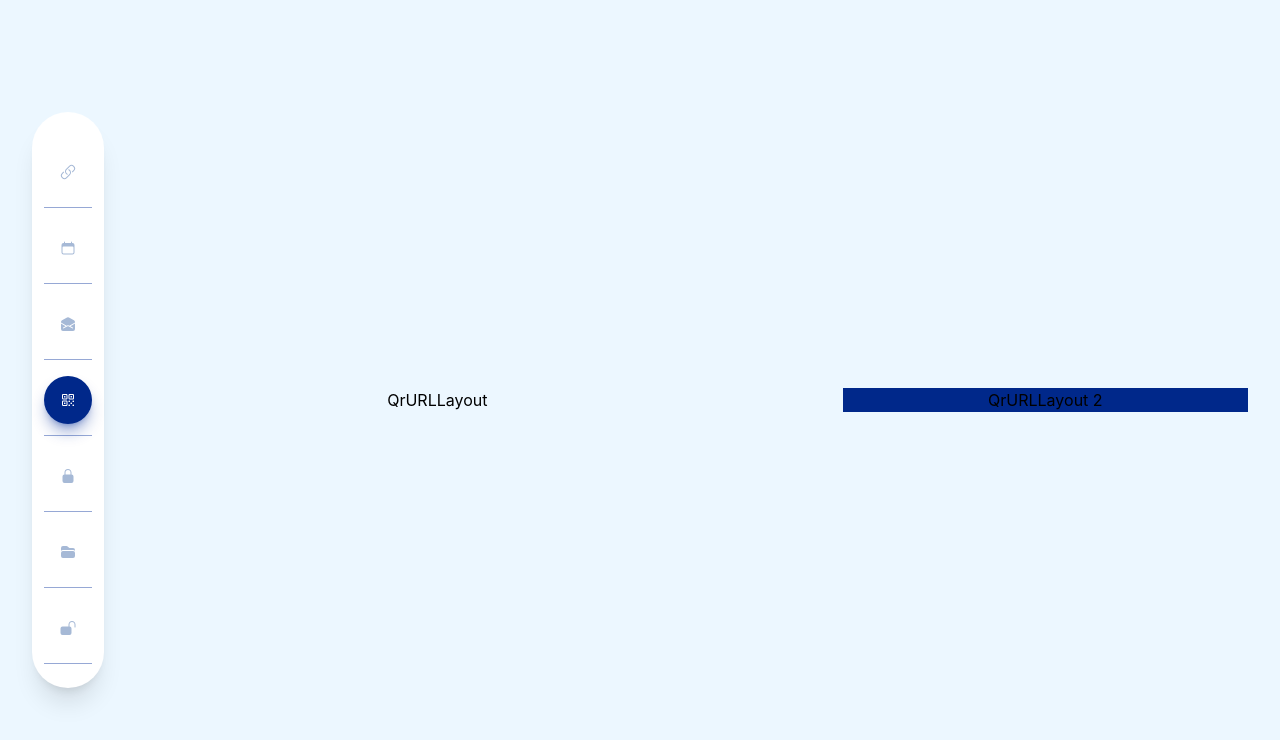
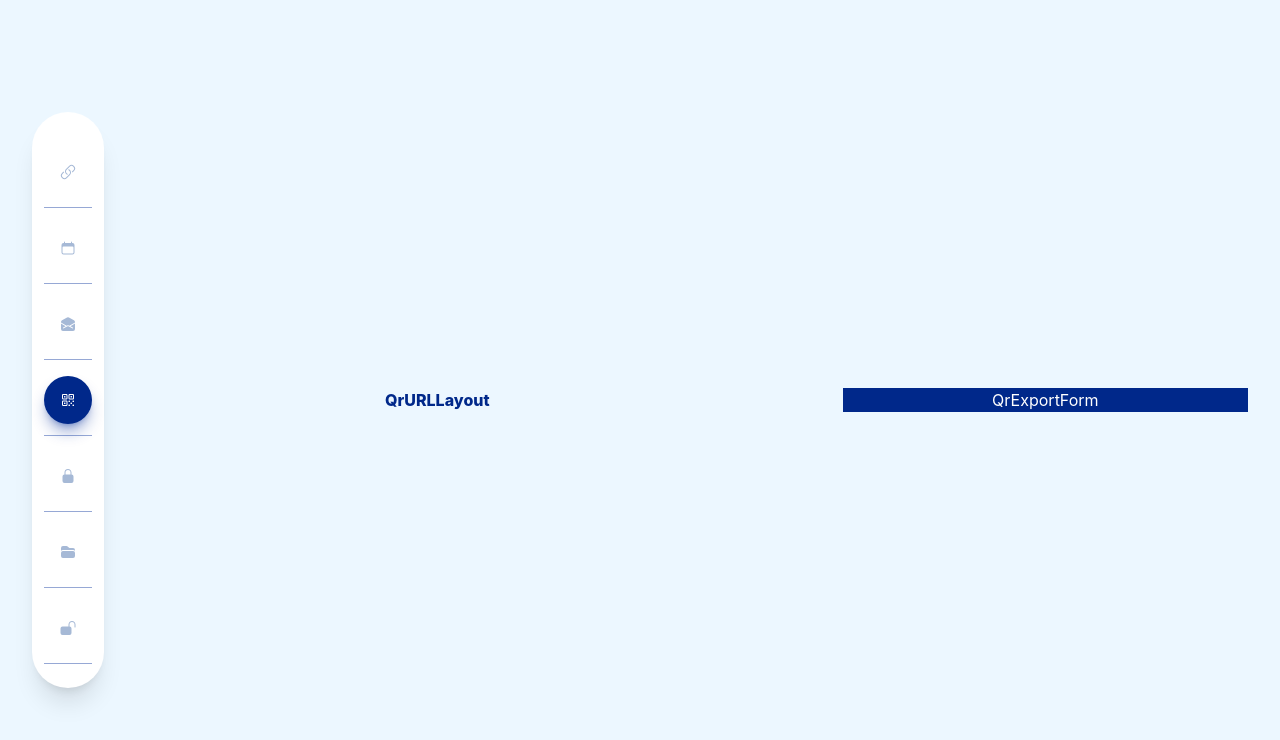
Before and after one commit to BadarSaghir/qr-coder, a Next.js app: page / in a window 1280 px wide. Shown: the top 740 px of the page. Built offline with nearby package versions, Linux system fonts and the light colour scheme.

Commit message:
minor chnages

```diff
--- a/src/components/Layouts/DividerLayout.tsx
+++ b/src/components/Layouts/DividerLayout.tsx
@@ -6,7 +6,7 @@ const DividerLayout = (props: Props) => {
   return (
     <div
       className={
-        "flex h-[100%] w-[100%] bg-primary flex-row firstChild:flex-[2] items-center justify-center text-center secondChild:bg-secondary secondChild:flex-1 px-8 "
+        "flex h-[100%] w-[100%] bg-primary flex-row firstChild:flex-[2] firstChild:text-secondary firstChild:font-extrabold items-center justify-center text-center secondChild:bg-secondary secondChild:text-tertiary secondChild:flex-1 px-8 "
       }
     >
       {props.children}
--- a/src/components/Navbar/Layouts/QrURLLayout.tsx
+++ b/src/components/Navbar/Layouts/QrURLLayout.tsx
@@ -1,5 +1,6 @@
 import React from "react";
 import DividerLayout from "../../Layouts/DividerLayout";
+import QrExportForm from "../../QrExportForm";
 
 type Props = {};
 
@@ -9,9 +10,7 @@ const QrURLLayout = (props: Props) => {
       <div>
         <p>QrURLLayout</p>
       </div>
-      <div>
-        <p>QrURLLayout 2</p>
-      </div>
+      <QrExportForm />
     </DividerLayout>
   );
 };
--- a/src/components/QrExportForm/QrExportForm.tsx
+++ b/src/components/QrExportForm/QrExportForm.tsx
@@ -3,7 +3,7 @@ import React from "react";
 type Props = {};
 
 const QrExportForm = (props: Props) => {
-  return <div>QrExportForm</div>;
+  return <div className="bg-secondary text-tertiary">QrExportForm</div>;
 };
 
 export default QrExportForm;
```
